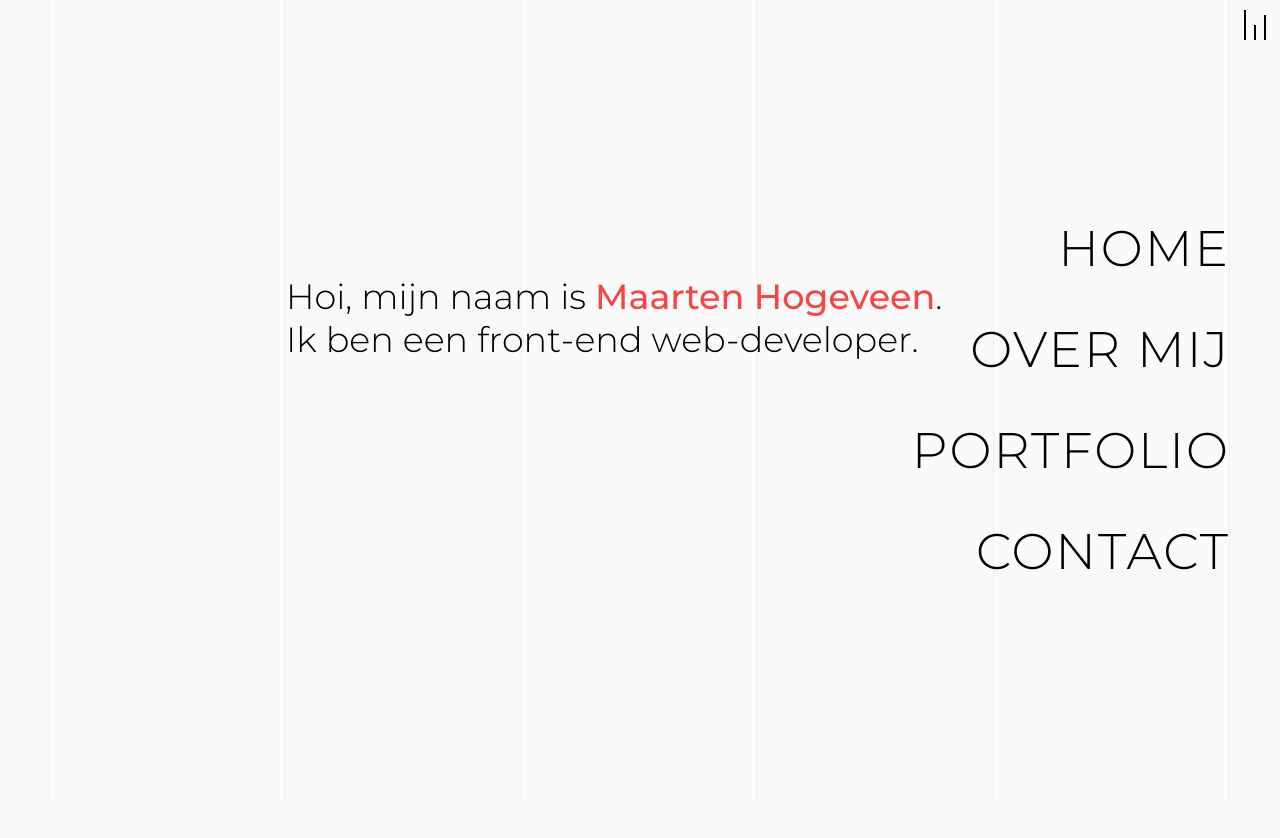
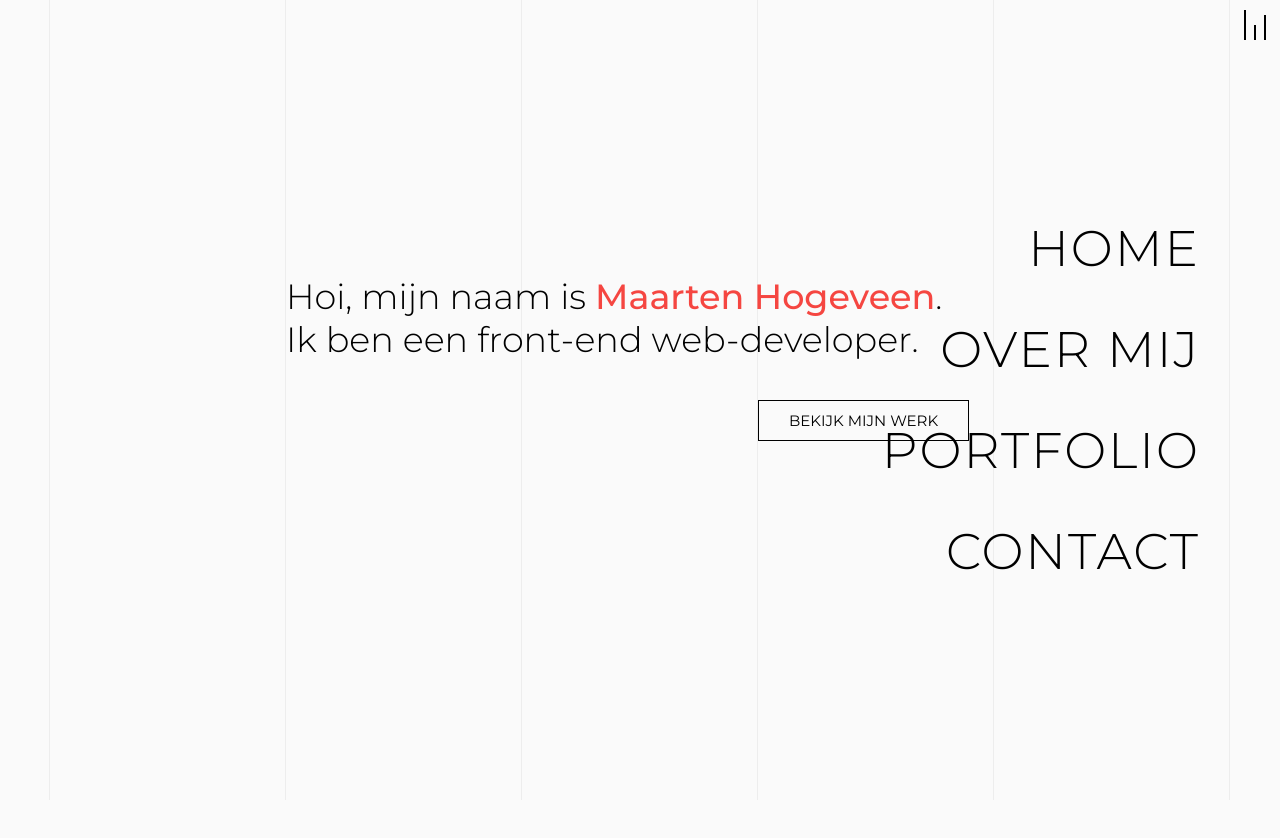
Before and after one commit to mhogeveen/mhogeveen.github.io, a React (Create React App) app: page / in a window 1280 px wide. Both pictures are taken after a click on the element 1255 px from the left and 25 px from the top of the page. Shown: the top 838 px of the page. Built offline with nearby package versions, Linux system fonts and the light colour scheme.

Commit message:
Add button to home

```diff
--- a/src/components/Drawer.js
+++ b/src/components/Drawer.js
@@ -24,7 +24,8 @@ const Drawer = ({ navOut }) => {
       <nav className={navOut ? 'drawer active' : 'drawer'}>
          {sections.map((section) => (
             <a key={section.id} className='drawer-item' href={`#${section.id}`}>
-               <span className='drawer-item_title'>{section.name}</span>
+               <span className='drawer-item-title'>{section.name}</span>
+               <div className='drawer-item-dot'></div>
             </a>
          ))}
       </nav>
--- a/src/components/Home.js
+++ b/src/components/Home.js
@@ -10,6 +10,9 @@ const Home = () => {
                Ik ben een front-end web-developer.
             </p>
          </div>
+         <a href='#home' className='button home-button' role='button'>
+            Bekijk mijn werk
+         </a>
       </section>
    )
 }
--- /dev/null
+++ b/src/sass/_globals.scss
@@ -0,0 +1,17 @@
+.grid {
+   display: grid;
+   grid-template-columns: 50px repeat(5, 1fr) 50px;
+}
+
+.button {
+   display: flex;
+   align-items: center;
+   justify-content: center;
+   padding: 10px 30px;
+   width: max-content;
+   border: 1px solid $black;
+   text-transform: uppercase;
+   cursor: pointer;
+   text-decoration: none;
+   color: $black;
+}
--- a/src/sass/_mixins.scss
+++ b/src/sass/_mixins.scss
@@ -2,8 +2,7 @@
    @for $i from 1 through 4 {
       &:nth-child(#{$i}) {
          transition: transform 600ms cubic-bezier(0.6, 0.6, 0.3, 1.3) #{$i * 100 - 100}ms,
-            opacity 400ms cubic-bezier(0.6, 0.6, 0.3, 1.3) #{$i * 100 - 100}ms,
-            padding 300ms ease-in-out;
+            opacity 400ms cubic-bezier(0.6, 0.6, 0.3, 1.3) #{$i * 100 - 100}ms;
       }
    }
 }
--- a/src/sass/_variables.scss
+++ b/src/sass/_variables.scss
@@ -1,5 +1,5 @@
+// Colors
 $black: #000;
 $white: #fff;
 $background: #fafafa;
-
-$border-width: 50px;
+$accent: #f54641;
--- a/src/sass/components/_drawer.scss
+++ b/src/sass/components/_drawer.scss
@@ -8,18 +8,28 @@
    &-item {
       display: flex;
       justify-content: flex-end;
+      align-items: center;
       padding: 20px;
       opacity: 0;
       text-decoration: none;
       @include staggered-transition;
 
-      &_title {
+      &-title {
          color: $black;
          font-size: 50px;
          font-weight: 300;
          text-transform: uppercase;
          letter-spacing: 2px;
-         mix-blend-mode: darken;
+      }
+
+      &-dot {
+         height: 10px;
+         width: 10px;
+         border-radius: 50%;
+         background: $accent;
+         margin: 0 10px;
+         transform: scale(0);
+         transition: transform 300ms cubic-bezier(0.6, 0.6, 0.3, 1.3);
       }
    }
 
@@ -28,7 +38,9 @@
       opacity: 1;
 
       &:hover {
-         padding: 20px 50px 20px 20px;
+         & .drawer-item-dot {
+            transform: scale(1);
+         }
       }
    }
 }
--- a/src/sass/components/_gridLines.scss
+++ b/src/sass/components/_gridLines.scss
@@ -1,16 +1,12 @@
-.grid {
-   display: grid;
-   grid-template-columns: 50px repeat(5, 1fr) 50px;
-
-   &-background {
+.grid-background {
    min-height: 100vh;
    width: 100%;
    position: fixed;
    top: 0;
    left: 0;
+   z-index: -1;
 }
 
-   &-line {
+.grid-line {
    border-right: 1px solid rgba(0, 0, 0, 0.05);
 }
-}
--- a/src/sass/components/_home.scss
+++ b/src/sass/components/_home.scss
@@ -5,6 +5,7 @@
 .home {
    &-tekst {
       grid-column: 3 / 6;
+      grid-row: 1;
       font-size: 35px;
       font-weight: 300;
       height: max-content;
@@ -16,7 +17,14 @@
 
       &-name {
          font-weight: 500;
-         color: #f54641;
+         color: $accent;
       }
    }
+
+   &-button {
+      grid-column: 5 / 6;
+      grid-row: 1;
+      height: max-content;
+      margin-top: 50vh;
+   }
 }
--- a/src/style.scss
+++ b/src/style.scss
@@ -2,6 +2,7 @@
 @import './sass/mixins';
 @import './sass/fonts';
 @import './sass/variables';
+@import './sass/globals';
 
 // Components
 @import './sass/components/navbar';
@@ -11,6 +12,7 @@
 
 :root {
    font-size: 15px;
+   scroll-behavior: smooth;
 }
 
 ::-webkit-scrollbar-track {
```
Lines whose indentation alone changed are shown as unchanged.
